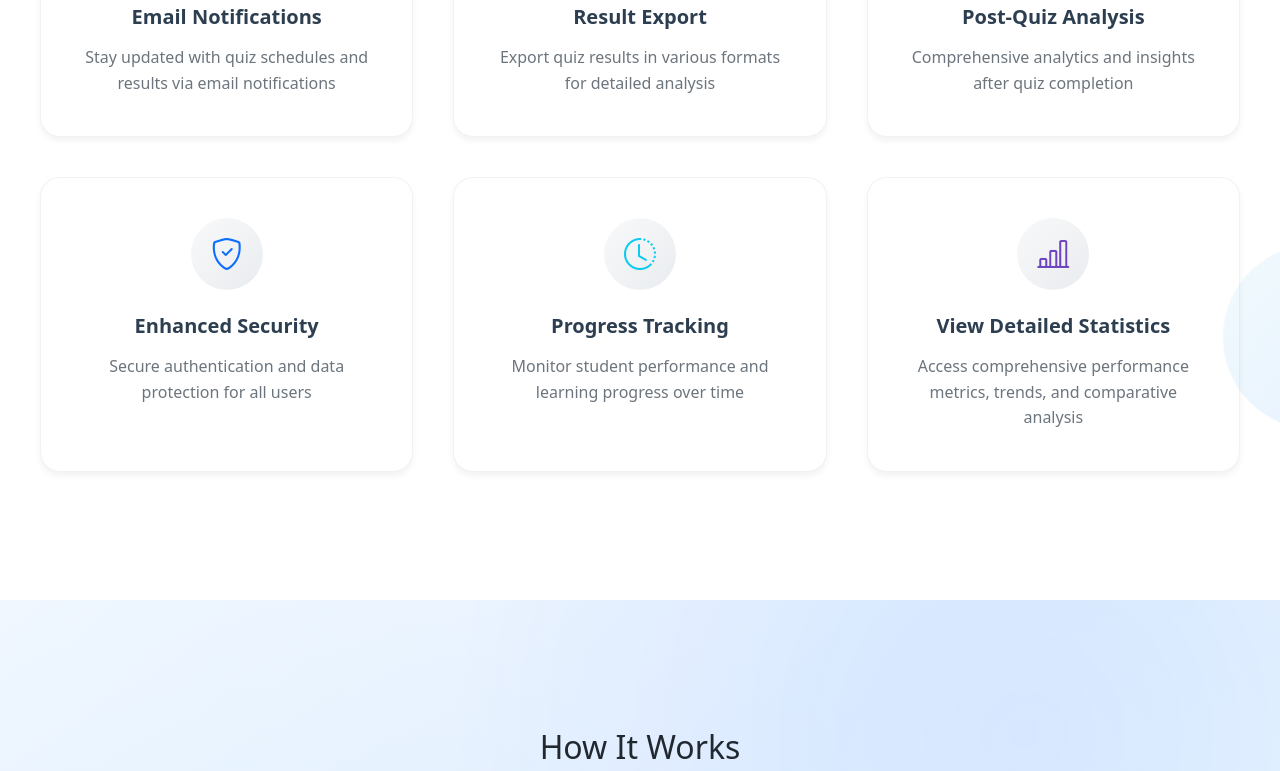
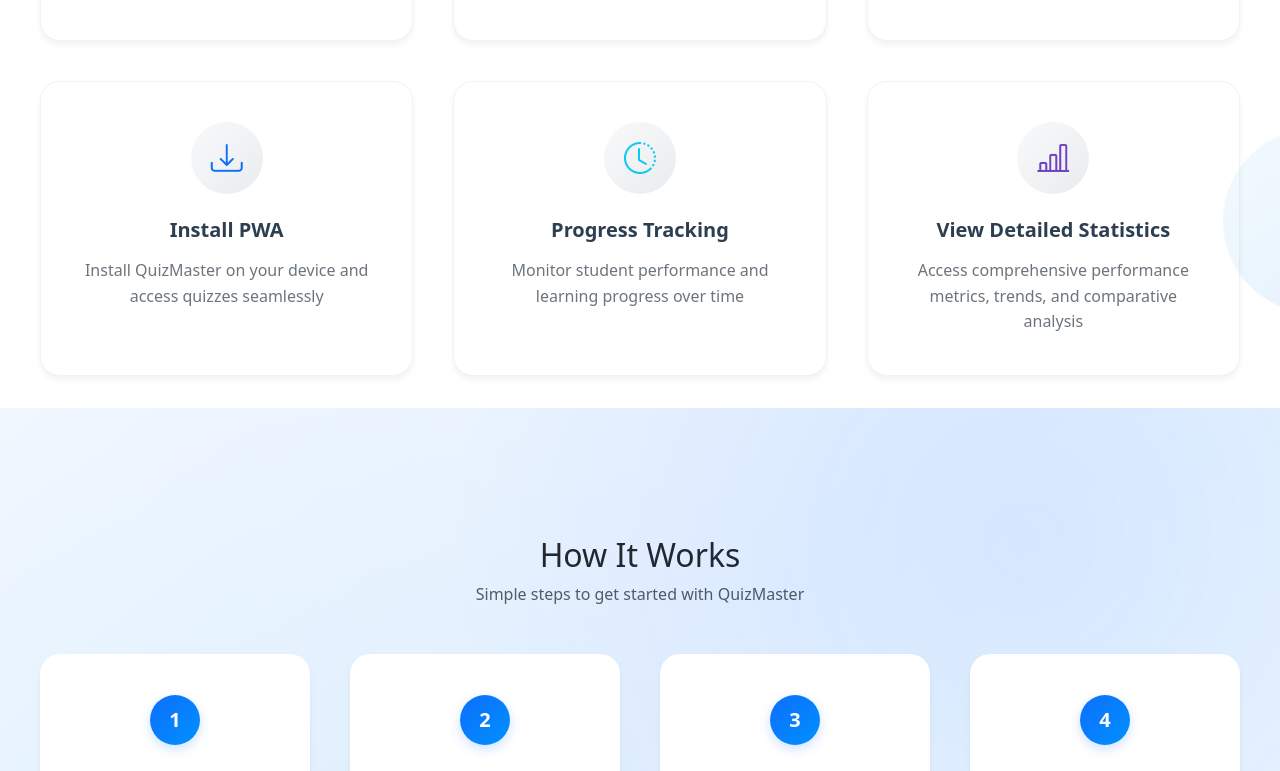
Before and after one commit to 21f1001662/QuizMaster-v2, a Vue app in the folder frontend/: page / in a window 1280 px wide. Shown: the part 1538-2309 px from the top of the page. Built offline with nearby package versions, Linux system fonts and the light colour scheme.

Commit message:
minor updates

```diff
--- a/frontend/src/views/Home.vue
+++ b/frontend/src/views/Home.vue
@@ -146,10 +146,10 @@ onMounted(async () => {
 
         <div class="feature-card">
           <div class="feature-icon">
-            <i class="bi bi-shield-check text-primary"></i>
+            <i class="bi bi-download text-primary"></i>
           </div>
-          <h3>Enhanced Security</h3>
-          <p>Secure authentication and data protection for all users</p>
+          <h3>Install PWA</h3>
+          <p>Install QuizMaster on your device and access quizzes seamlessly</p>
         </div>
 
         <div class="feature-card">
@@ -457,7 +457,7 @@ onMounted(async () => {
 }
 
 .features-section {
-  padding: 8rem 2rem;
+  padding: 2rem 2rem;
   background: white;
 }
 
```
